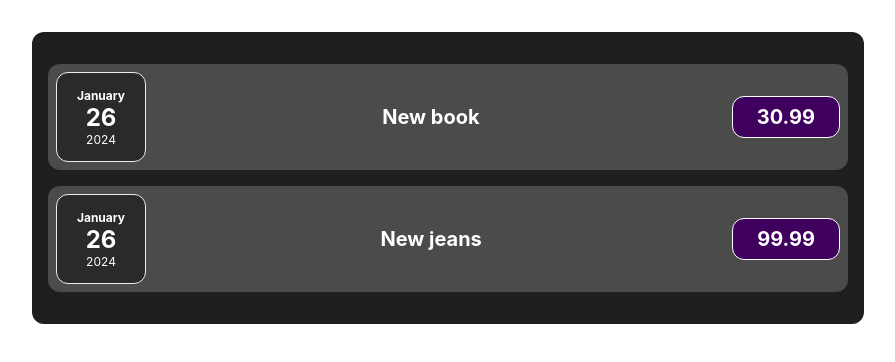
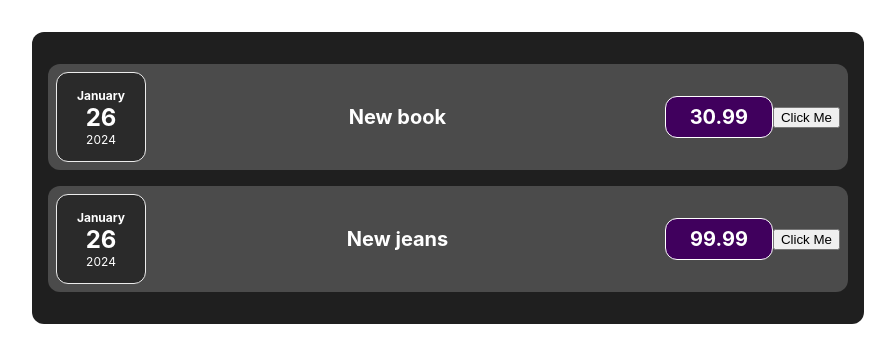
Before and after one commit to elerinnoorkoiv/expenses, a React (Create React App) app: page / in a window 1280 px wide. Shown: the top 362 px of the page, without its empty margins (192-1087 px from the left). Built offline with nearby package versions, Linux system fonts and the light colour scheme.

Commit message:
ClickMe button

```diff
--- a/src/components/Expenses/ExpenseItem.js
+++ b/src/components/Expenses/ExpenseItem.js
@@ -1,9 +1,16 @@
 import './ExpenseItem.css'
 import ExpenseDate from './ExpenseDate'
-
-
+import Card from '../UI/Card'
+import { useState } from 'react'
 
 const ExpenseItem = (props) => {
+	const [title, setTitle] = useState(props.expenseData.title)
+
+	const clickHandler = () => {
+		console.log('Clicked!')
+		setTitle('Updated by click ${title}')
+		console.log(title)
+	}
 
 	return (
 	<div className= "expense-item">
@@ -15,6 +22,7 @@
 			<div className="expense-item__price">
 				{props.expenseData.price}</div>
 		</div>
+		<button onClick={clickHandler}>Click Me</button>
 	</div>
 	)
 }
--- a/src/components/Expenses/Expenses.js
+++ b/src/components/Expenses/Expenses.js
@@ -16,11 +16,11 @@
         },
       ]
     return(
-        <Card className='card expenses'>
+        <div className='expenses'>
             <ExpenseItem expenseData={expenses[0]} />
             <ExpenseItem expenseData={expenses[1]} />
-        </Card>
-    )
-}
+        </div>
+    );
+};
 
 export default Expenses
```
